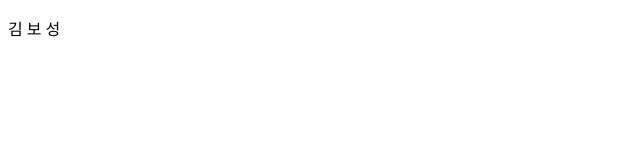
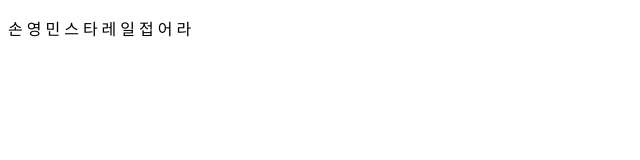
Before and after one commit to code5076/code5076.github.io, a plain HTML site: page index.html in a window 1280 px wide. Shown: the whole page, without its empty margins (0-640 px from the left). Drawn offline with Linux system fonts and the light colour scheme.

Commit message:
Update index.html

```diff
--- a/index.html
+++ b/index.html
@@ -7,6 +7,6 @@
 	<title>Portfolio</title>
 </head>
 <body>
-  <p>김 보 성</p>
+  <p>손 영 민 스 타 레 일 접 어 라</p>
 </body>
 </html>
```
